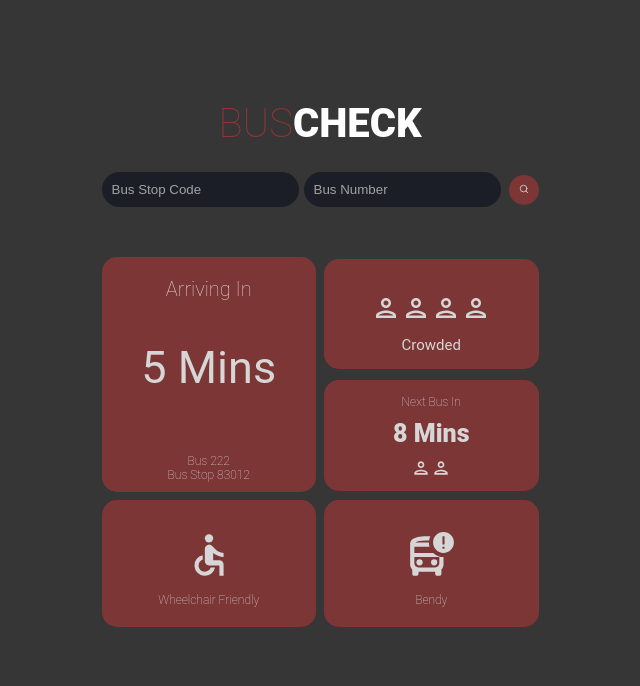
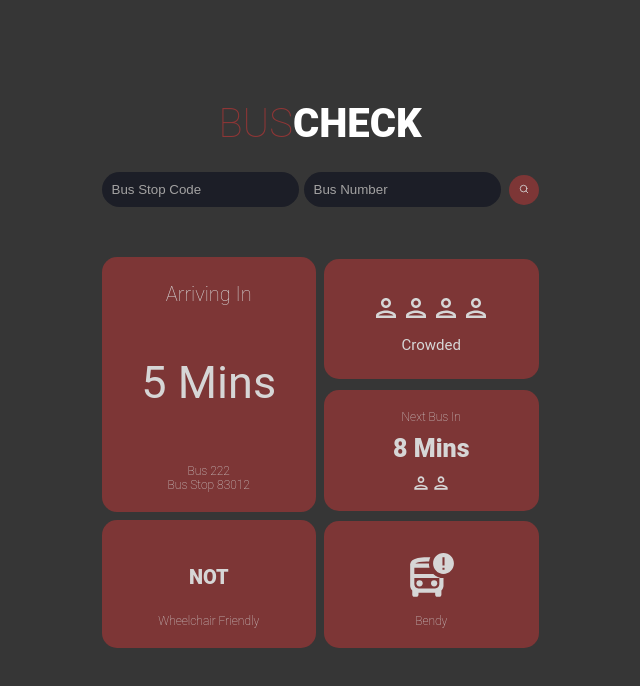
Before and after one commit to SDI-Cohort-4-Group-2/project-1, a React (Create React App) app: page / in a window 1280 px wide. Shown: the top 686 px of the page, without its empty margins (320-960 px from the left). Built offline with nearby package versions, Linux system fonts and the light colour scheme.

Commit message:
made changes

```diff
--- a/src/App.css
+++ b/src/App.css
@@ -91,17 +91,17 @@ button:hover {
   grid-row: 1;
   grid-row-end: 3;
   border-radius: 15px;
-  padding: 10px 0px 10px 0px;
+  padding: 20px 0px 20px 0px;
   background-color: #8f3636;
 }
 
 .arrival .arriving {
-  padding: 10px 0 40px 0;
+  padding: 5px 0 50px 0;
   font-size: 20px;
 }
 
 .arrival .busno {
-  padding-top: 60px;
+  padding-top: 55px;
 }
 
 .arrival .minutes {
@@ -113,7 +113,7 @@ button:hover {
   grid-column: 3;
   grid-column-end: 5;
   background-color: #8f3636;
-  padding: 20px 15px 5px 15px;
+  padding: 20px 15px 15px 15px;
   border-radius: 15px;
 }
 
@@ -126,7 +126,7 @@ button:hover {
 .nextbus {
   grid-column: 3;
   grid-column-end: 5;
-  padding: 10px 0 0 0;
+  padding: 15px 0 5px 0;
   background-color: #8f3636;
   border-radius: 15px;
 }
--- a/src/components/WheelchairFriendly.js
+++ b/src/components/WheelchairFriendly.js
@@ -5,11 +5,11 @@ function WheelchairFriendly() {
   return (
     <>
       <div className="friendly cards">
-        <MdAccessible style={{ fontSize: "50px", padding: "10px" }} />
+        {/* <MdAccessible style={{ fontSize: "50px", padding: "10px" }} />
+        <div>Wheelchair Friendly</div> */}
+
+        <p className="word">NOT</p>
         <div>Wheelchair Friendly</div>
-
-        {/* <p className="word">NOT</p>
-        <div>Wheelchair Friendly</div> */}
       </div>
     </>
   );
```
